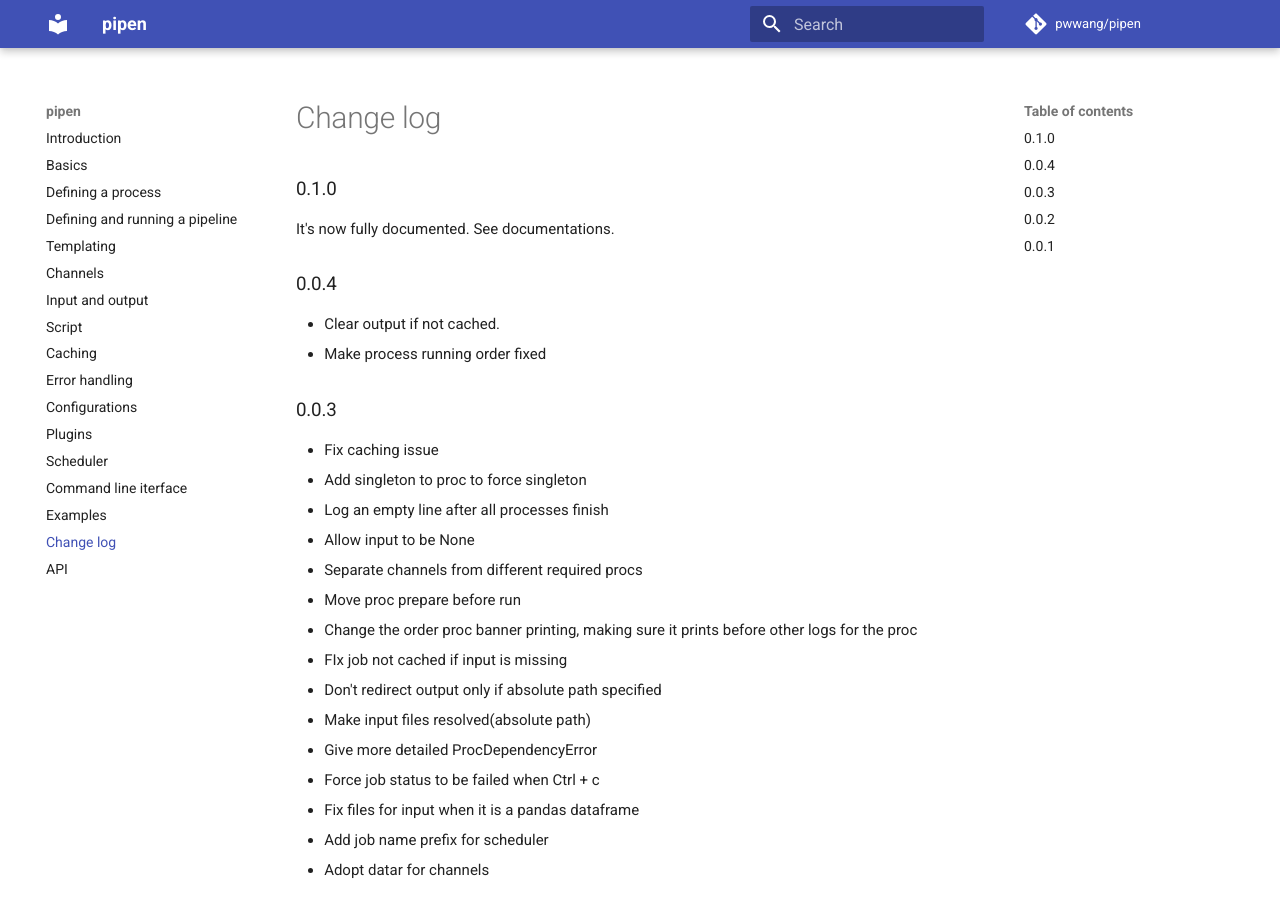
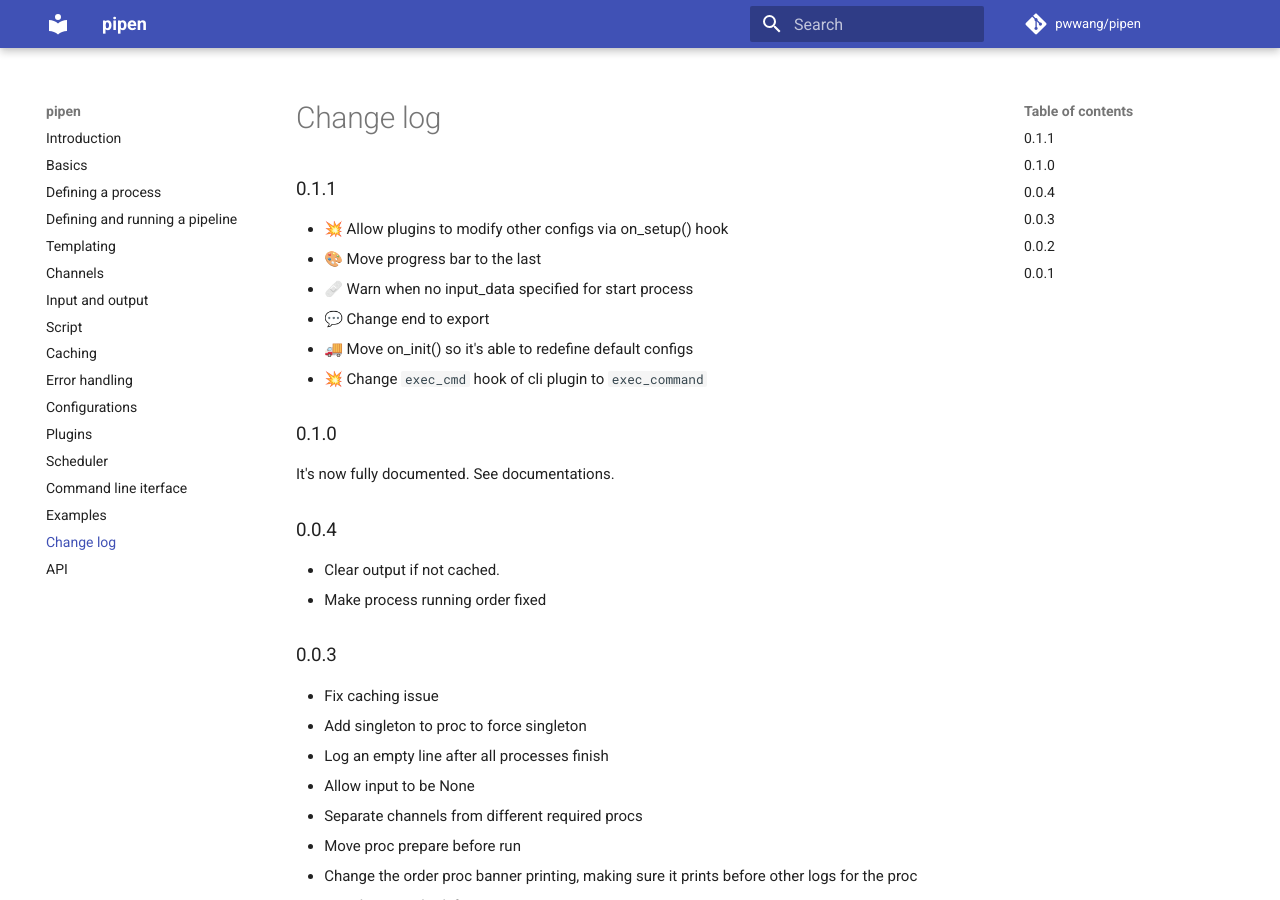
Before and after one commit to pwwang/pipen, an MkDocs documentation site: the page built from docs/CHANGELOG.md, in a window 1280 px wide and 900 px high. Built offline with MkDocs 1.6.1 and Material for MkDocs 9.7.7, drawn with Linux system fonts in a browser that asks for light colours; comment, search, counter and statistics services are not loaded.

Commit message:
🔖 0.1.1

```diff
--- a/docs/CHANGELOG.md
+++ b/docs/CHANGELOG.md
@@ -1,3 +1,13 @@
+## 0.1.1
+
+- 💥 Allow plugins to modify other configs via on_setup() hook
+- 🎨 Move progress bar to the last
+- 🩹 Warn when no input_data specified for start process
+- 💬 Change end to export
+- 🚚 Move on_init() so it's able to redefine default configs
+- 💥 Change `exec_cmd` hook of cli plugin to `exec_command`
+
+
 ## 0.1.0
 
 It's now fully documented. See documentations.
--- a/pipen/version.py
+++ b/pipen/version.py
@@ -1,3 +1,3 @@
 """Provide version of pipen"""
 
-__version__ = "0.1.0"
+__version__ = "0.1.1"
--- a/pyproject.toml
+++ b/pyproject.toml
@@ -4,7 +4,7 @@ build-backend = "poetry.masonry.api"
 
 [tool.poetry]
 name = "pipen"
-version = "0.1.0"
+version = "0.1.1"
 description = "A pipeline framework for python"
 authors = [ "pwwang <pwwang@pwwang.com>",]
 license = "MIT"
```
Also changed, not shown: 2 other files.
